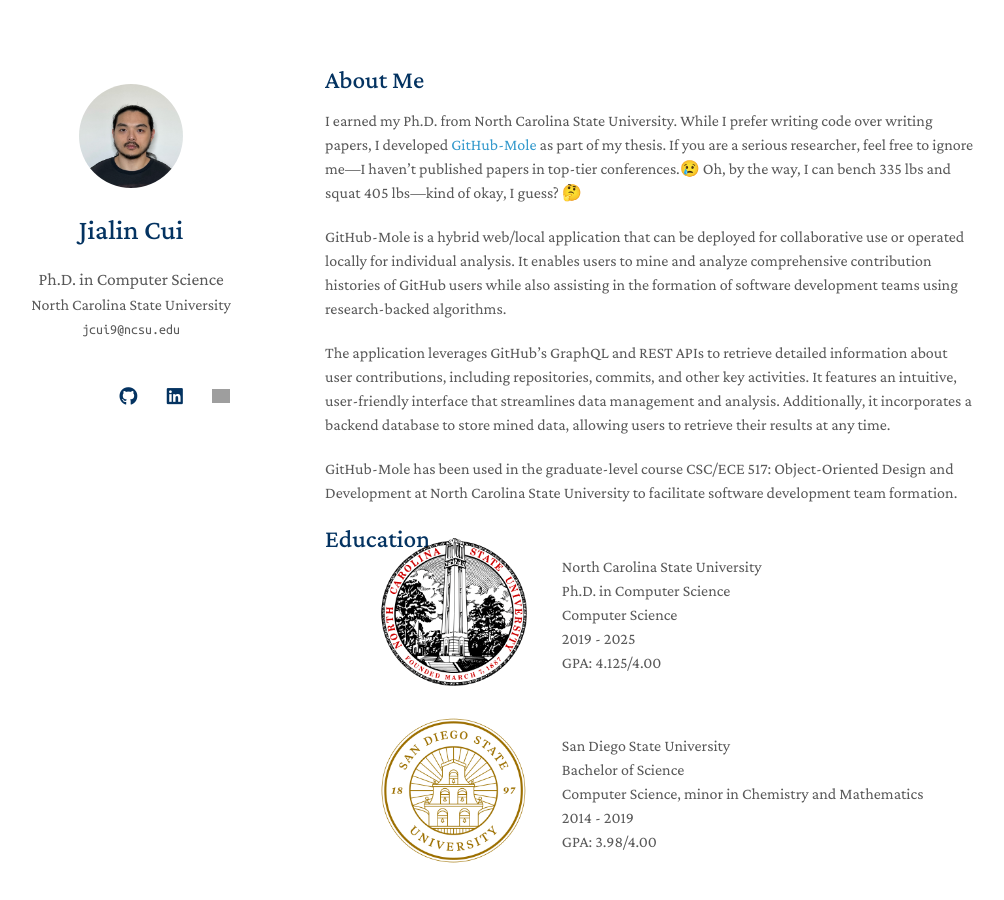
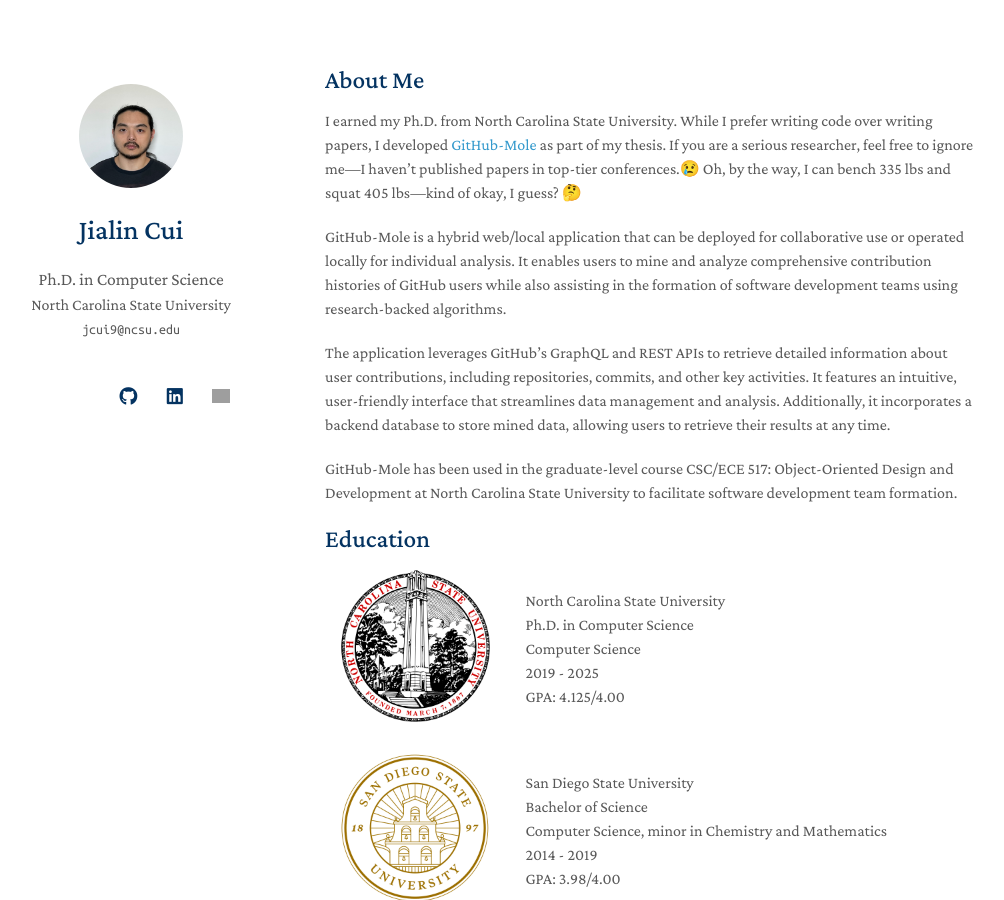
Before and after one commit to JialinC/JialinC, a Jekyll site: the page built from index.md, in a window 1280 px wide and 900 px high. Shown: the whole window, without its empty margins (145-1149 px from the left). Built offline with Jekyll 4.4.1, drawn with Linux system fonts in a browser that asks for light colours; a style sheet for code colours, icons or effects is not loaded; our own code applies the rules of GitHub Pages for plain Markdown files; grey boxes are pictures that could not be loaded.

Commit message:
minor fix

```diff
--- a/_includes/education.md
+++ b/_includes/education.md
@@ -1,6 +1,6 @@
 <h2 id="education" style="margin: 2px 0px -15px;">Education</h2>
 
-<div class="education">
+<div class="publications">
 <ol class="bibliography">
 
 {% for link in site.data.education.main %}
```
